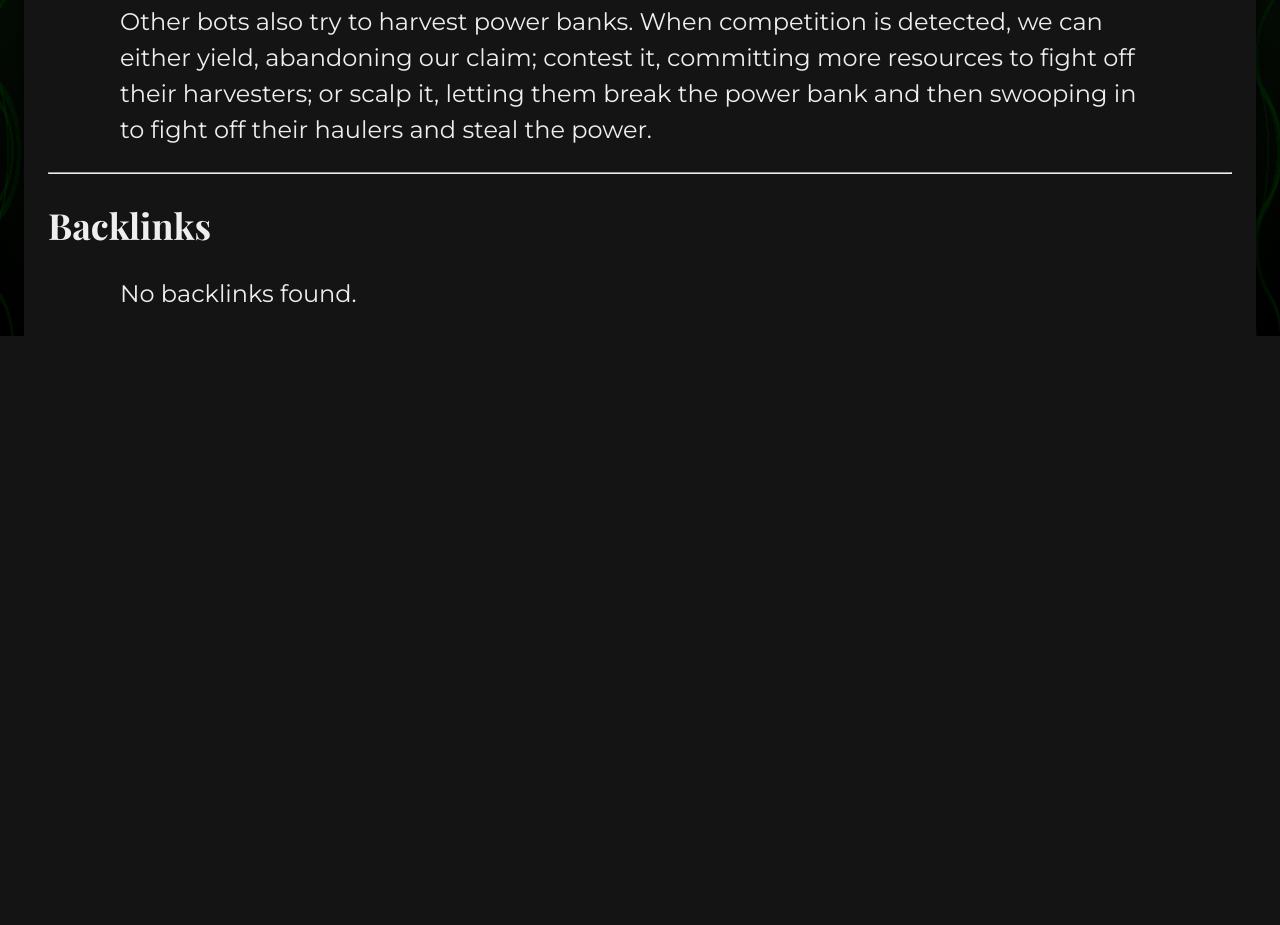
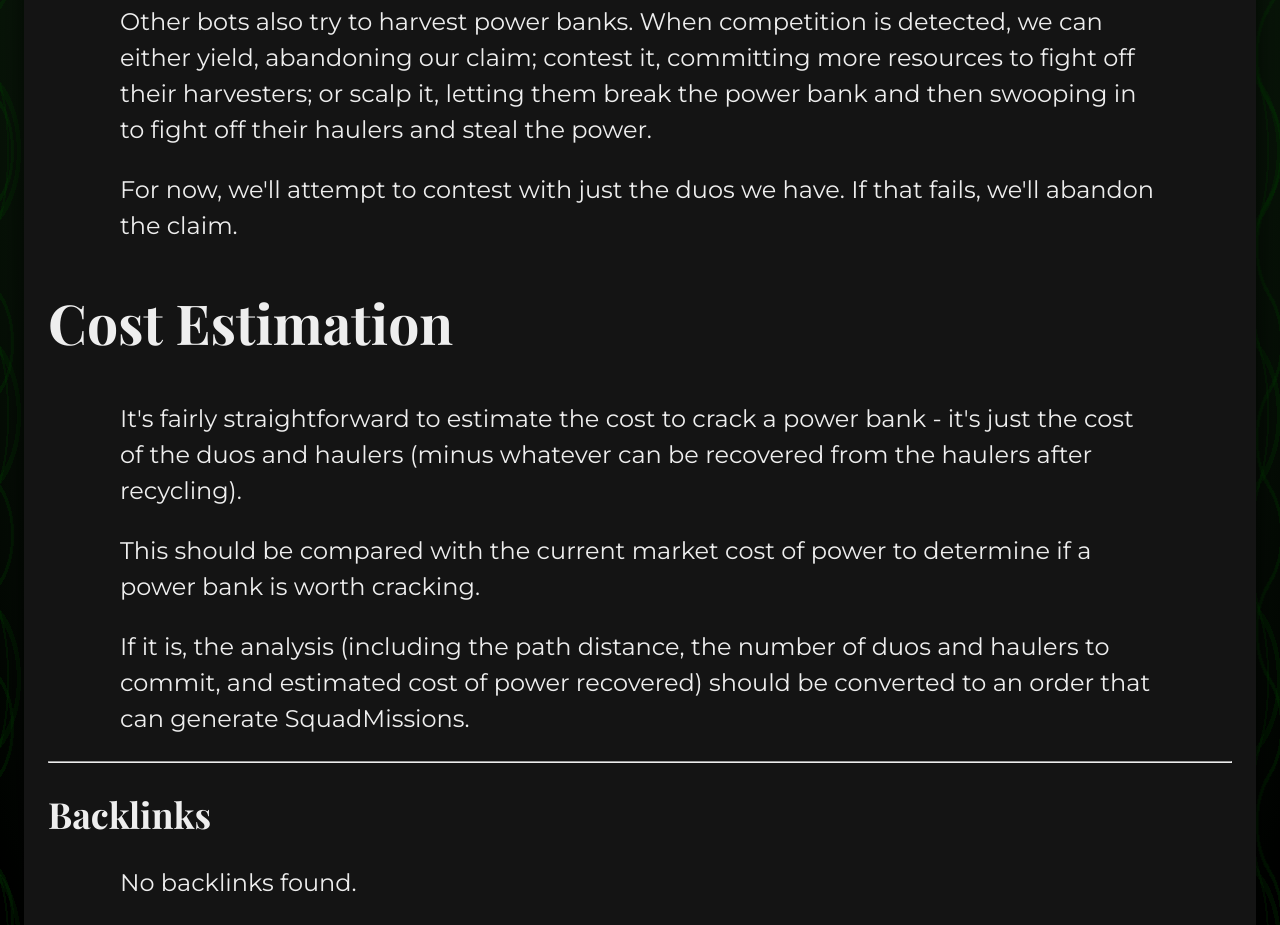
Before and after one commit to glitchassassin/digital-garden, an Eleventy site: page content/Screeps Power Harvesting.md in a window 1280 px wide. Shown: the part 1961-2886 px from the top of the page. Before the commit the page ends 2297 px from the top, so only its background shows below. Built offline with nearby package versions, Linux system fonts and the light colour scheme; Eleventy itself is replaced by a stand-in of ours; files that its build step writes are made by us from their sources; a web font is replaced by a local one; what @sindresorhus/slugify, markdown-it-attrs would draw is missing.

Commit message:
vault backup: 2022-10-19 22:47:12

```diff
--- a/content/Screeps Power Harvesting.md
+++ b/content/Screeps Power Harvesting.md
@@ -27,3 +27,13 @@ We'll need to spawn enough haulers to move the power back to base. This is the e
 ## Competition
 
 Other bots also try to harvest power banks. When competition is detected, we can either yield, abandoning our claim; contest it, committing more resources to fight off their harvesters; or scalp it, letting them break the power bank and then swooping in to fight off their haulers and steal the power.
+
+For now, we'll attempt to contest with just the duos we have. If that fails, we'll abandon the claim.
+
+## Cost Estimation
+
+It's fairly straightforward to estimate the cost to crack a power bank - it's just the cost of the duos and haulers (minus whatever can be recovered from the haulers after recycling).
+
+This should be compared with the current market cost of power to determine if a power bank is worth cracking.
+
+If it is, the analysis (including the path distance, the number of duos and haulers to commit, and estimated cost of power recovered) should be converted to an order that can generate SquadMissions.
```
